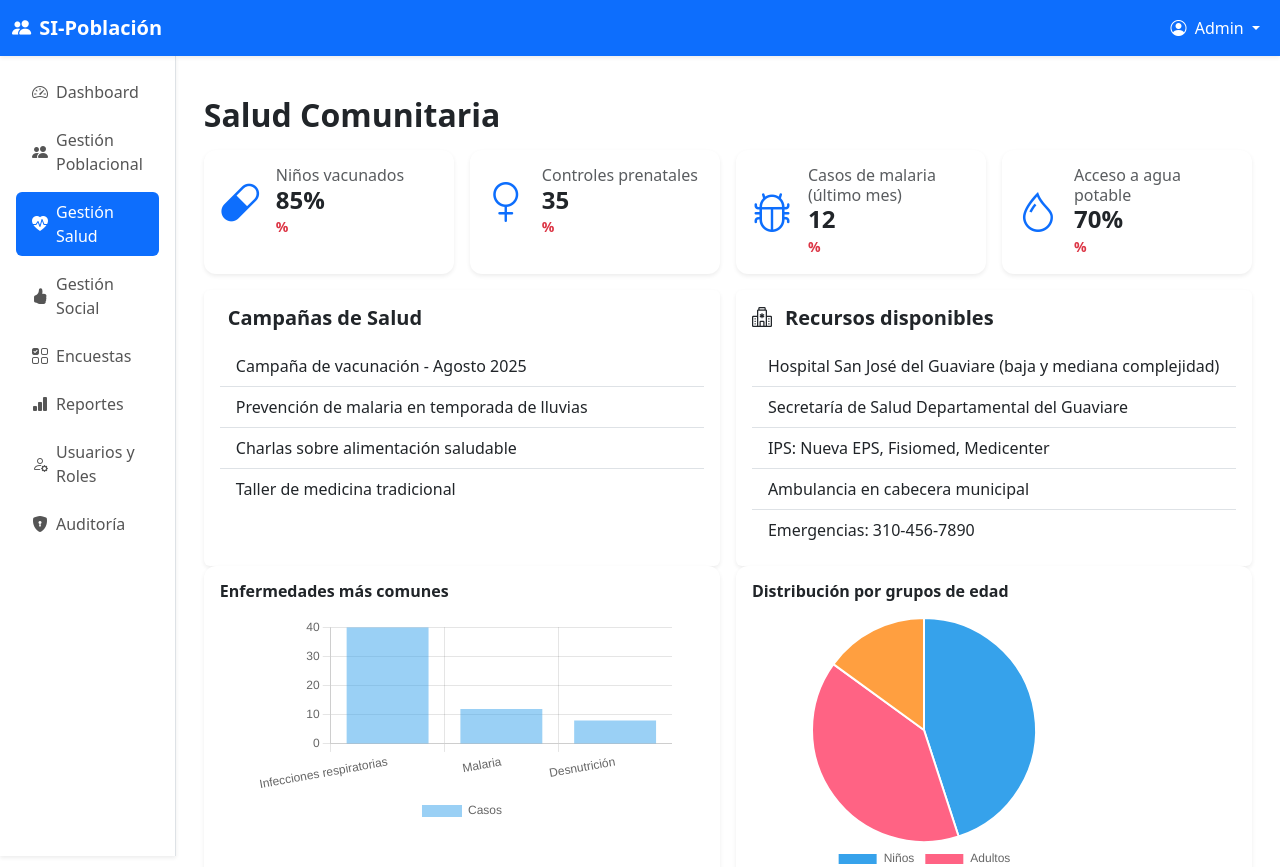
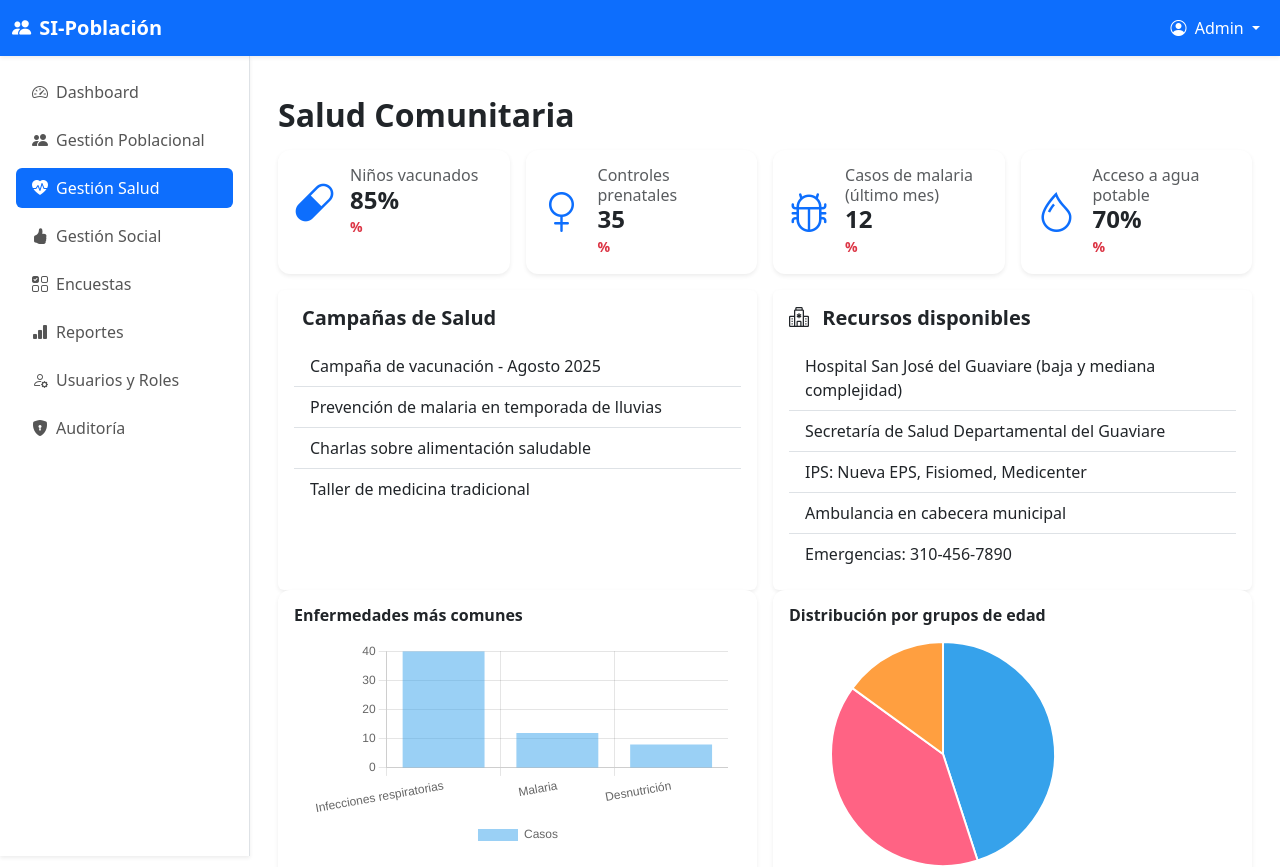
Before and after one commit to eduard-ve/sip_comunidades, a Vue app in the folder frontend/: page /salud in a window 1280 px wide. Shown: the top 867 px of the page. Built offline with nearby package versions, Linux system fonts and the light colour scheme.

Commit message:
Ajuste en Sidebar.vue para fijar ancho mínimo de 250px y corrección visual en vista GestiónSalud.vue

```diff
--- a/frontend/src/components/Sidebar.vue
+++ b/frontend/src/components/Sidebar.vue
@@ -31,6 +31,7 @@ const links = [
 <style scoped>
 .sidebar {
   width: 250px;
+  min-width: 250px;
 }
 
 .nav-link {
--- a/frontend/src/views/GestionSalud.vue
+++ b/frontend/src/views/GestionSalud.vue
@@ -3,8 +3,7 @@
     title="Salud Comunitaria"
     :kpis="kpis"
     :charts="charts"
-    :table="tableData"
-    :show-search="true"
+    :show-search="false"
   >
     <!-- Contenido adicional arriba de los charts -->
     <template #extra>
```
